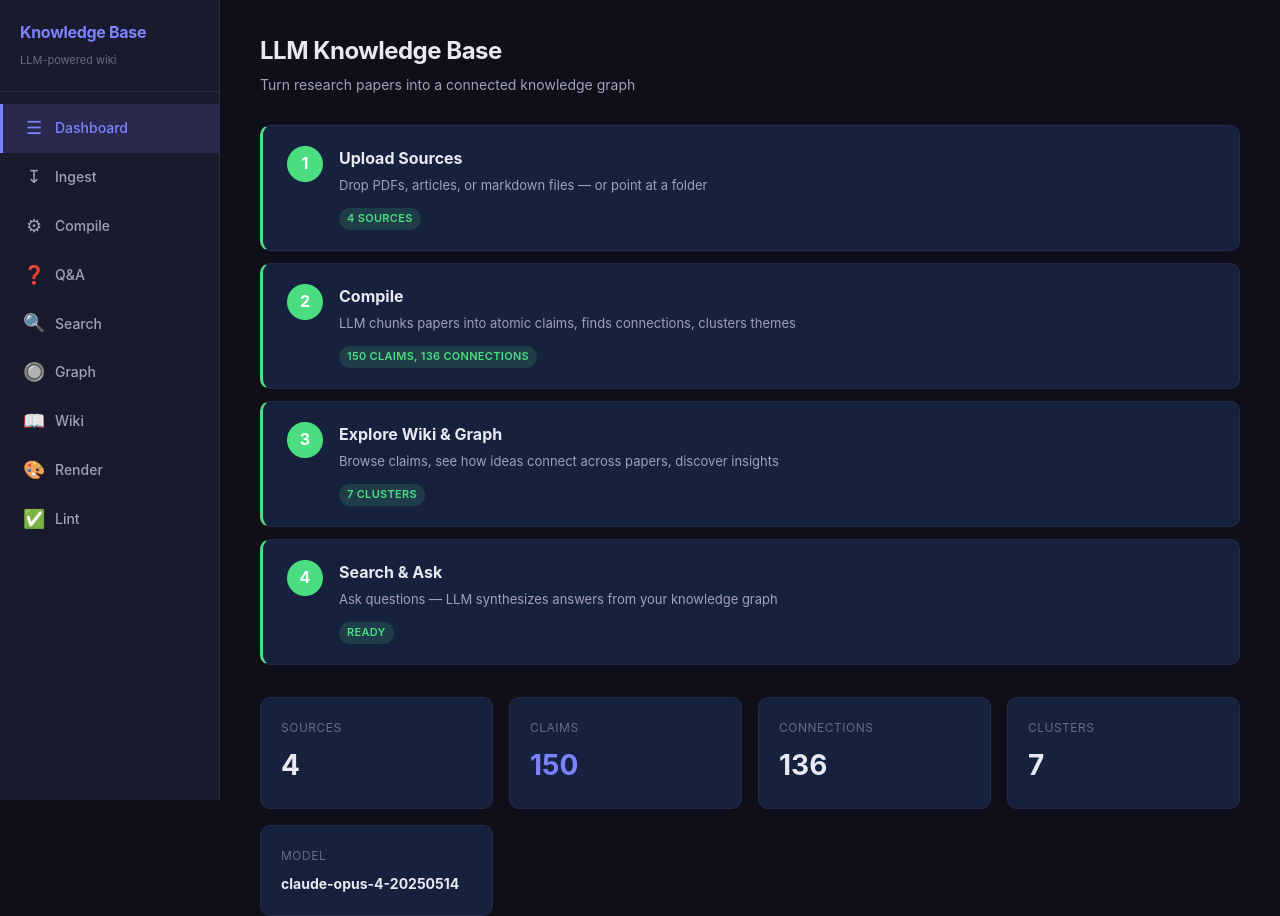
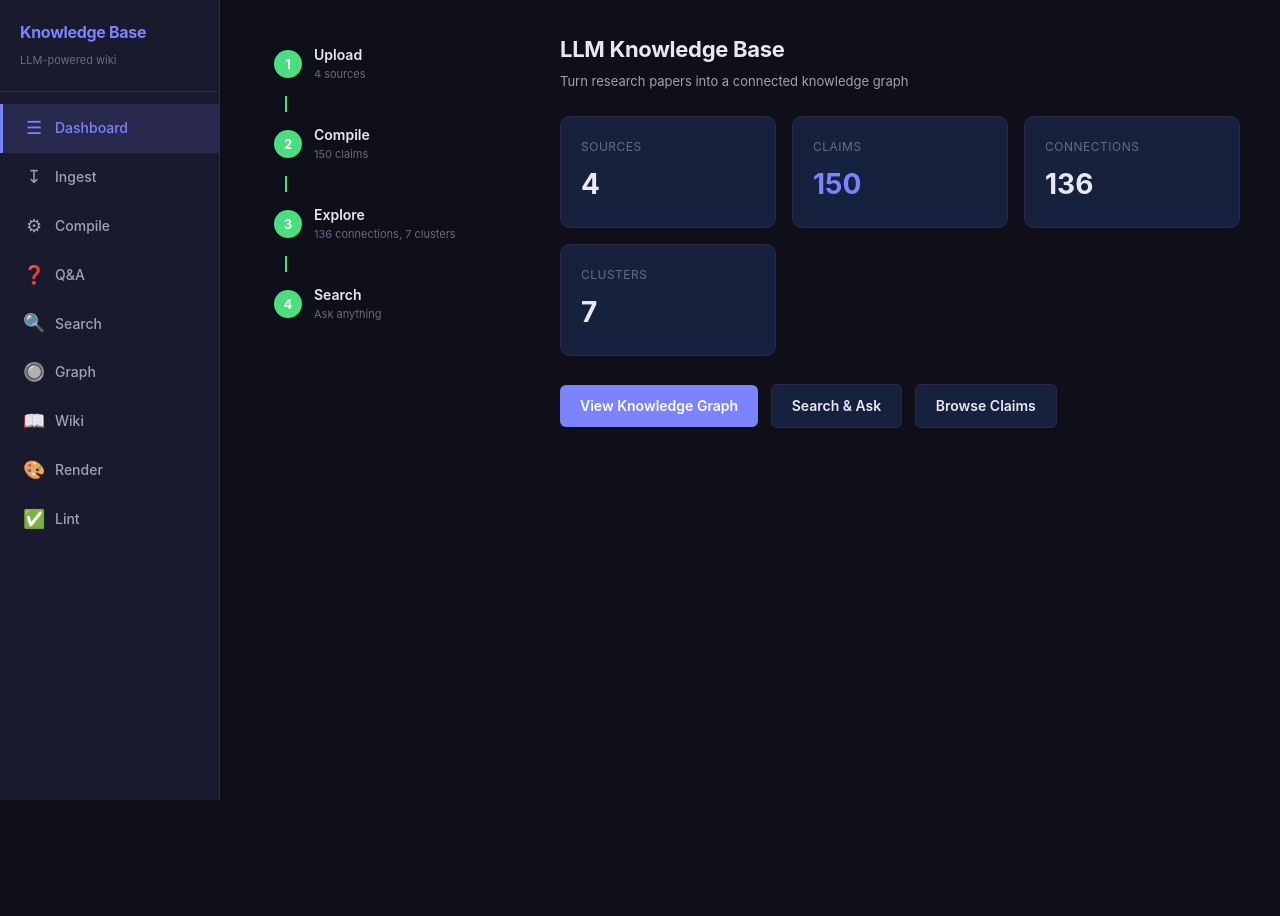
Before and after one commit to jyothivenkat-hub/llm-knowledge-base, a Flask app: page / in a window 1280 px wide. After the commit the page ends 800 px from the top, so only its background shows below. Run offline with Flask 3, Linux system fonts and the light colour scheme; some libraries are stand-ins or nearby versions.

Commit message:
Compact vertical 1→2→3→4 pipeline on dashboard
Co-Authored-By: Claude Opus 4.6 (1M context) <noreply@anthropic.com>

```diff
--- a/src/dashboard/templates/dashboard.html
+++ b/src/dashboard/templates/dashboard.html
@@ -1,71 +1,84 @@
 {% extends "base.html" %}
 {% block title %}Dashboard{% endblock %}
 {% block content %}
-<div class="page-header">
-    <h2>LLM Knowledge Base</h2>
-    <p>Turn research papers into a connected knowledge graph</p>
-</div>
 
-<!-- Steps -->
-<div class="steps">
-    <a href="/ingest" class="step-card {% if stats.raw_sources > 0 %}step-done{% endif %}">
-        <div class="step-number">1</div>
-        <div class="step-body">
-            <h3>Upload Sources</h3>
-            <p>Drop PDFs, articles, or markdown files — or point at a folder</p>
-            {% if stats.raw_sources > 0 %}
-            <span class="badge badge-success">{{ stats.raw_sources }} sources</span>
-            {% else %}
-            <span class="badge badge-info">Start here</span>
-            {% endif %}
+<style>
+.dash-layout { display: flex; gap: 40px; align-items: flex-start; }
+.pipeline { width: 260px; flex-shrink: 0; }
+.pipeline-step {
+    display: flex; align-items: center; gap: 12px;
+    padding: 12px 14px; border-radius: var(--radius-sm);
+    text-decoration: none; color: var(--text-secondary);
+    transition: all 0.15s; position: relative;
+}
+.pipeline-step:hover { background: var(--accent-glow); color: var(--text-primary); text-decoration: none; }
+.pipeline-step.done { color: var(--text-primary); }
+.pipeline-step .num {
+    width: 28px; height: 28px; border-radius: 50%;
+    background: var(--border); color: var(--text-muted);
+    display: flex; align-items: center; justify-content: center;
+    font-size: 13px; font-weight: 700; flex-shrink: 0;
+}
+.pipeline-step.done .num { background: var(--success); color: #fff; }
+.pipeline-step.active .num { background: var(--accent); color: #fff; }
+.pipeline-step .label { font-size: 14px; font-weight: 600; }
+.pipeline-step .meta { font-size: 11px; color: var(--text-muted); }
+.pipeline-connector {
+    width: 2px; height: 16px; background: var(--border);
+    margin-left: 25px;
+}
+.pipeline-connector.done { background: var(--success); }
+.dash-main { flex: 1; }
+.dash-title { font-size: 22px; font-weight: 700; margin-bottom: 4px; letter-spacing: -0.3px; }
+.dash-sub { font-size: 13px; color: var(--text-secondary); margin-bottom: 24px; }
+</style>
+
+<div class="dash-layout">
+    <!-- Pipeline steps (small vertical) -->
+    <div class="pipeline">
+        <a href="/ingest" class="pipeline-step {% if stats.raw_sources > 0 %}done{% endif %}">
+            <div class="num">1</div>
+            <div>
+                <div class="label">Upload</div>
+                <div class="meta">{% if stats.raw_sources > 0 %}{{ stats.raw_sources }} sources{% else %}Add files{% endif %}</div>
             </div>
         </a>
+        <div class="pipeline-connector {% if stats.raw_sources > 0 %}done{% endif %}"></div>
 
-    <a href="/compile" class="step-card {% if stats.claims > 0 %}step-done{% endif %}">
-        <div class="step-number">2</div>
-        <div class="step-body">
-            <h3>Compile</h3>
-            <p>LLM chunks papers into atomic claims, finds connections, clusters themes</p>
-            {% if stats.claims > 0 %}
-            <span class="badge badge-success">{{ stats.claims }} claims, {{ stats.edges }} connections</span>
-            {% elif stats.raw_sources > 0 %}
-            <span class="badge badge-warning">Ready to compile</span>
-            {% else %}
-            <span class="badge badge-info">Upload first</span>
-            {% endif %}
+        <a href="/compile" class="pipeline-step {% if stats.claims > 0 %}done{% elif stats.raw_sources > 0 %}active{% endif %}">
+            <div class="num">2</div>
+            <div>
+                <div class="label">Compile</div>
+                <div class="meta">{% if stats.claims > 0 %}{{ stats.claims }} claims{% elif stats.raw_sources > 0 %}Ready{% else %}—{% endif %}</div>
             </div>
         </a>
+        <div class="pipeline-connector {% if stats.claims > 0 %}done{% endif %}"></div>
 
-    <a href="/graph" class="step-card {% if stats.claims > 0 %}step-done{% endif %}">
-        <div class="step-number">3</div>
-        <div class="step-body">
-            <h3>Explore Wiki & Graph</h3>
-            <p>Browse claims, see how ideas connect across papers, discover insights</p>
-            {% if stats.claims > 0 %}
-            <span class="badge badge-success">{{ stats.clusters }} clusters</span>
-            {% else %}
-            <span class="badge badge-info">Compile first</span>
-            {% endif %}
+        <a href="/graph" class="pipeline-step {% if stats.claims > 0 %}done{% endif %}">
+            <div class="num">3</div>
+            <div>
+                <div class="label">Explore</div>
+                <div class="meta">{% if stats.claims > 0 %}{{ stats.edges }} connections, {{ stats.clusters }} clusters{% else %}—{% endif %}</div>
             </div>
         </a>
+        <div class="pipeline-connector {% if stats.claims > 0 %}done{% endif %}"></div>
 
-    <a href="/search" class="step-card {% if stats.claims > 0 %}step-done{% endif %}">
-        <div class="step-number">4</div>
-        <div class="step-body">
-            <h3>Search & Ask</h3>
-            <p>Ask questions — LLM synthesizes answers from your knowledge graph</p>
-            {% if stats.claims > 0 %}
-            <span class="badge badge-success">Ready</span>
-            {% else %}
-            <span class="badge badge-info">Compile first</span>
-            {% endif %}
+        <a href="/search" class="pipeline-step {% if stats.claims > 0 %}done{% endif %}">
+            <div class="num">4</div>
+            <div>
+                <div class="label">Search</div>
+                <div class="meta">{% if stats.claims > 0 %}Ask anything{% else %}—{% endif %}</div>
             </div>
         </a>
     </div>
 
-<!-- Stats -->
+    <!-- Main content area -->
+    <div class="dash-main">
+        <div class="dash-title">LLM Knowledge Base</div>
+        <div class="dash-sub">Turn research papers into a connected knowledge graph</div>
+
         {% if stats.claims > 0 %}
-<div class="cards" style="margin-top: 32px;">
+        <div class="cards">
             <div class="card">
                 <div class="card-label">Sources</div>
                 <div class="card-value">{{ stats.raw_sources }}</div>
@@ -82,66 +95,23 @@
                 <div class="card-label">Clusters</div>
                 <div class="card-value">{{ stats.clusters }}</div>
             </div>
-    <div class="card">
-        <div class="card-label">Model</div>
-        <div class="card-value" style="font-size: 14px; margin-top: 8px;">{{ stats.model }}</div>
+        </div>
+
+        <div style="margin-top: 20px;">
+            <a href="/graph" class="btn btn-primary">View Knowledge Graph</a>
+            <a href="/search" class="btn btn-secondary" style="margin-left: 8px;">Search & Ask</a>
+            <a href="/wiki/claims/" class="btn btn-secondary" style="margin-left: 8px;">Browse Claims</a>
+        </div>
+
+        {% else %}
+        <div class="card" style="max-width: 480px; padding: 28px;">
+            <h3 style="margin-bottom: 8px;">Get started</h3>
+            <p style="color: var(--text-secondary); font-size: 14px; margin-bottom: 16px;">
+                Upload research papers (PDFs, markdown, or text), then compile to build your knowledge graph.
+            </p>
+            <a href="/ingest" class="btn btn-primary">Upload Sources</a>
+        </div>
+        {% endif %}
     </div>
 </div>
-{% endif %}
-
-<style>
-.steps {
-    display: flex;
-    flex-direction: column;
-    gap: 12px;
-    margin-bottom: 28px;
-}
-.step-card {
-    display: flex;
-    align-items: flex-start;
-    gap: 16px;
-    padding: 20px 24px;
-    background: var(--bg-card);
-    border: 1px solid var(--border);
-    border-radius: var(--radius);
-    cursor: pointer;
-    transition: all 0.15s;
-    text-decoration: none;
-    color: var(--text-primary);
-}
-.step-card:hover {
-    border-color: var(--accent);
-    background: var(--accent-glow);
-    text-decoration: none;
-}
-.step-card.step-done {
-    border-left: 3px solid var(--success);
-}
-.step-number {
-    width: 36px;
-    height: 36px;
-    border-radius: 50%;
-    background: var(--accent);
-    color: #fff;
-    display: flex;
-    align-items: center;
-    justify-content: center;
-    font-size: 16px;
-    font-weight: 700;
-    flex-shrink: 0;
-}
-.step-done .step-number {
-    background: var(--success);
-}
-.step-body h3 {
-    font-size: 16px;
-    font-weight: 700;
-    margin-bottom: 4px;
-}
-.step-body p {
-    font-size: 13px;
-    color: var(--text-secondary);
-    margin-bottom: 8px;
-}
-</style>
 {% endblock %}
```
Lines whose indentation alone changed are shown as unchanged.
